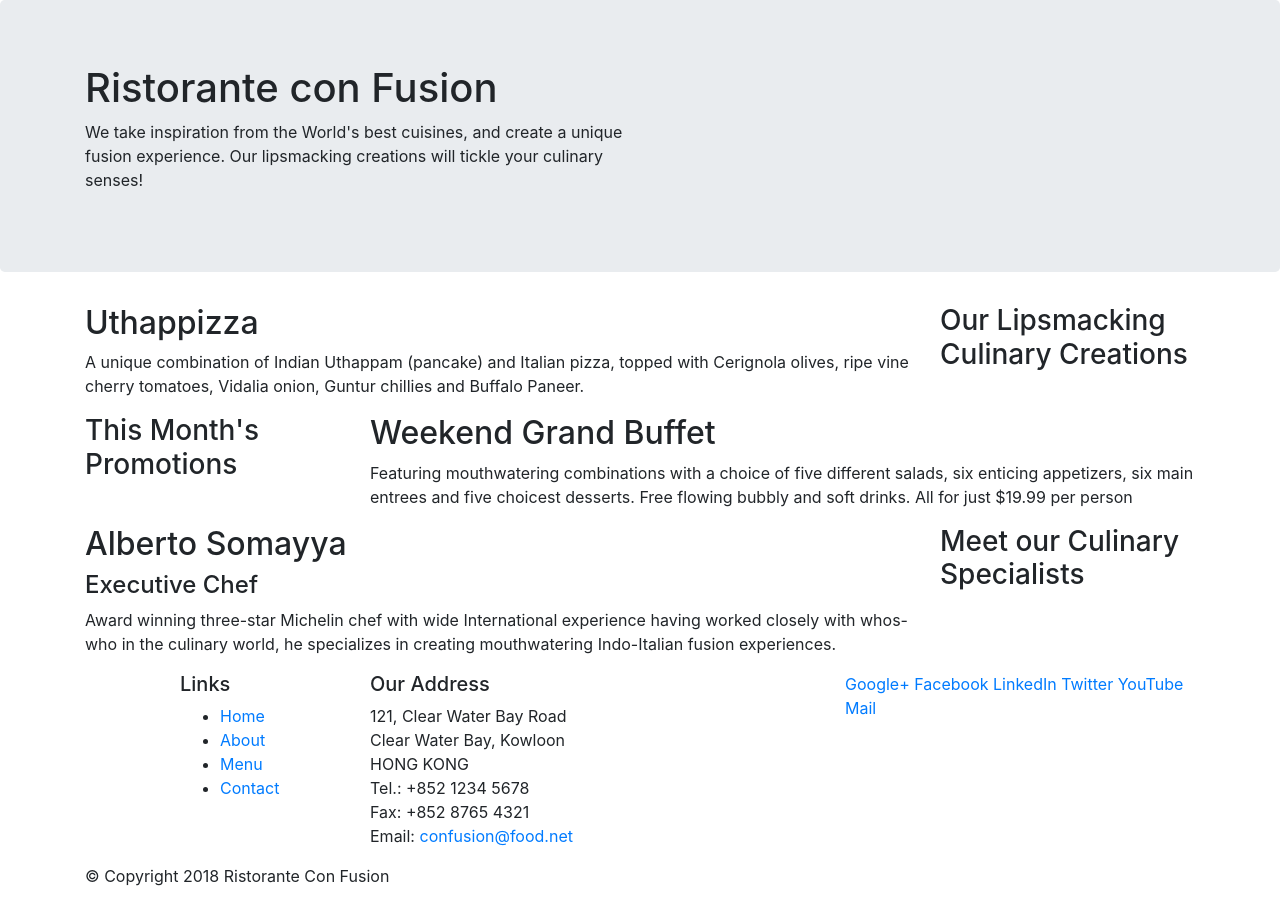
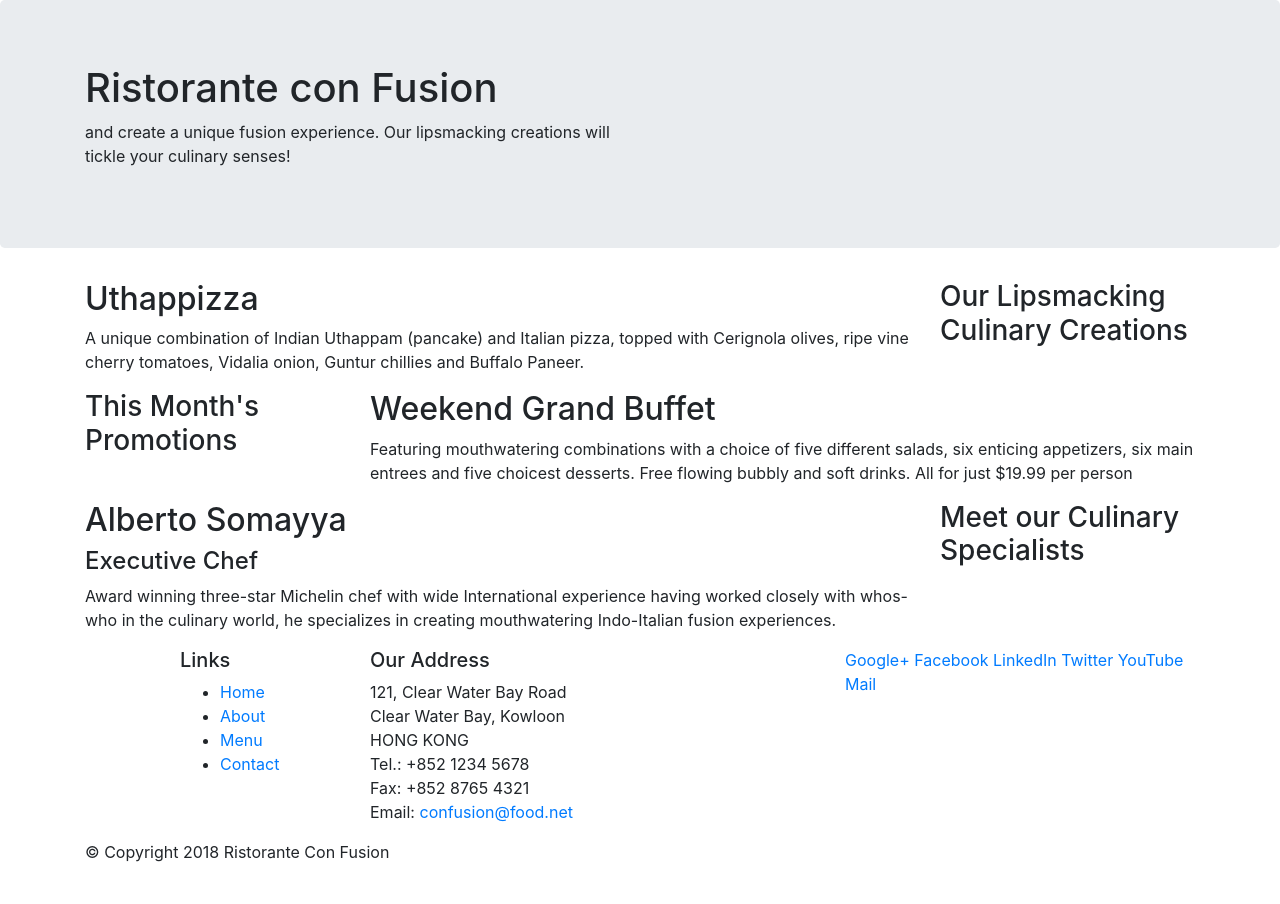
Before and after one commit to Laaaaksh/bootstrap-dev, a website: page index.html in a window 1280 px wide. After the commit the page ends 880 px from the top, so only its background shows below. Drawn offline with nearby package versions, Linux system fonts and the light colour scheme.

Commit message:
.gitignore

```diff
--- a/index.html
+++ b/index.html
@@ -19,7 +19,7 @@
             <div class="row">
                 <div class="col-12 col-sm-6">
                     <h1>Ristorante con Fusion</h1>
-                    <p>We take inspiration from the World's best cuisines, and create a unique fusion experience. Our lipsmacking creations will tickle your culinary senses!</p>
+                    <p> and create a unique fusion experience. Our lipsmacking creations will tickle your culinary senses!</p>
                 </div>
                 <div class="col-12 col-sm">
                 </div>
```
Also changed, not shown: 1 other file.
